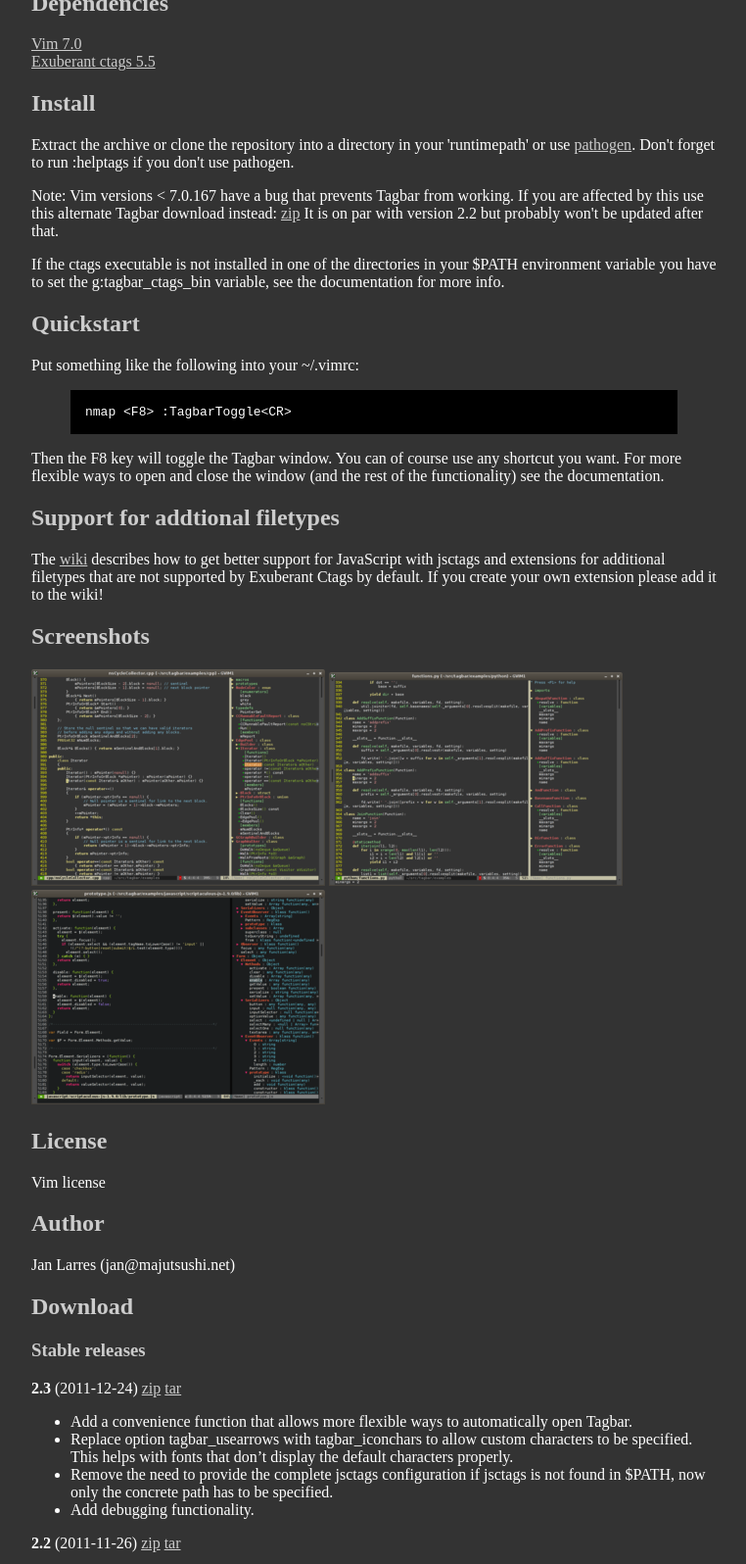
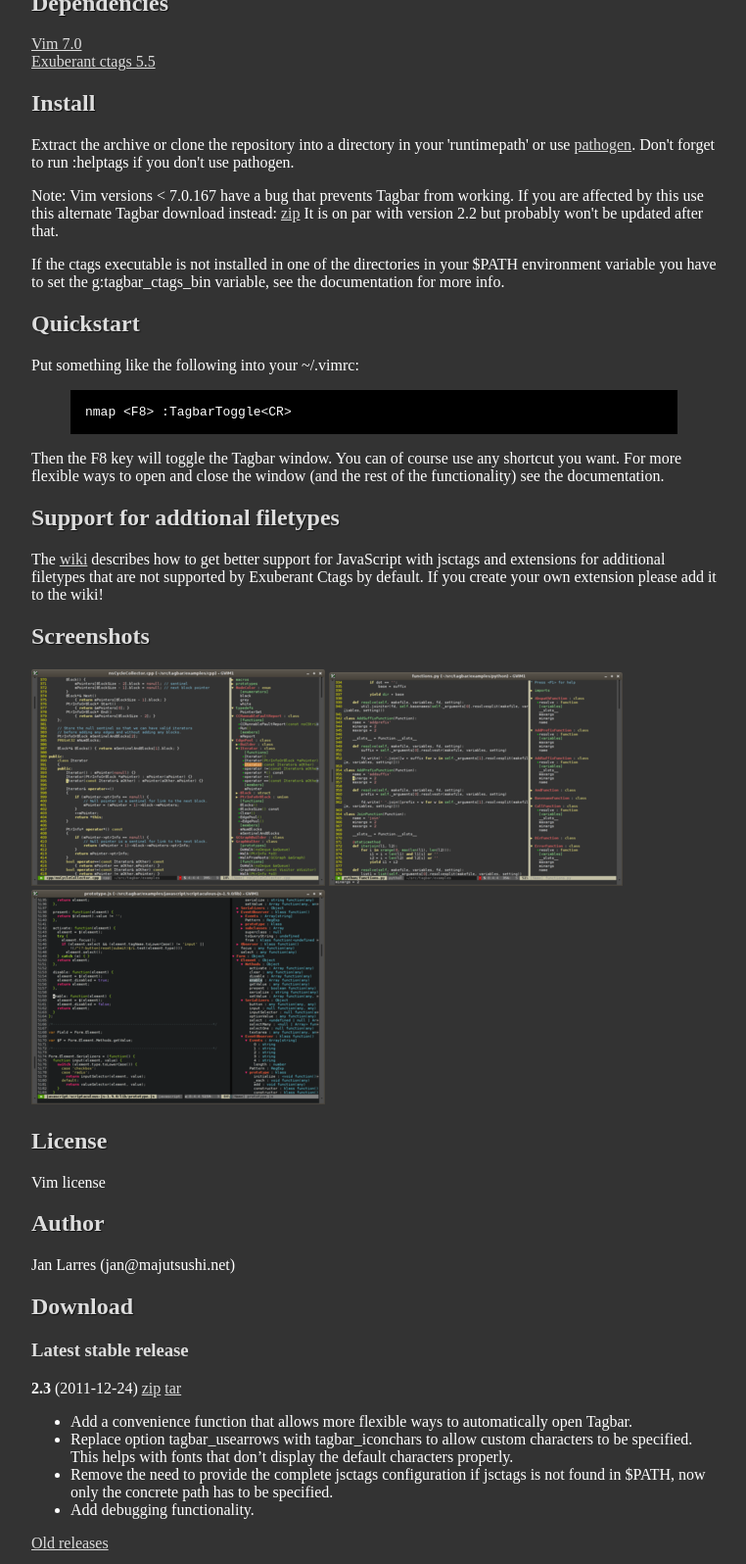
Before and after one commit to preservim/tagbar, a Jekyll site: the page built from index.html, in a window 1280 px wide, cut to the strip 324-1920 px from the top of the page. Shown: the whole strip at 98% size, without its empty margins (258-1020 px from the left). Built offline with Jekyll 4.4.1, drawn with Linux system fonts in a browser that asks for light colours; Markdown is read by kramdown in place of the engine named in the settings; some of the changed text lies outside the part shown.

Commit message:
Small adjustments to website

```diff
--- a/_layouts/default.html
+++ b/_layouts/default.html
@@ -16,12 +16,17 @@
                 margin: 0 auto;
                 width: 700px;
             }
-            h1 { font-size: 3.8em; color: #cccccc; margin-bottom: 3px; }
+            h1 {
+                font-size: 3.8em;
+                color: #dddddd;
+                margin-bottom: 3px;
+                text-shadow: #111111 3px 3px 1px;
+            }
             h1 .small { font-size: 0.4em; }
             h1 a { text-decoration: none }
-            h2 { font-size: 1.5em; color: #cccccc; }
-            h3 { text-align: left; color: #cccccc; }
-            a { color: #cccccc; }
+            h2 { font-size: 1.5em; color: #dddddd; text-shadow: #111111 1px 1px 1px; }
+            h3 { text-align: left; color: #dddddd; }
+            a { color: #dddddd; }
             .description { font-size: 1.2em; margin-bottom: 30px; margin-top: 30px; font-style: italic;}
             .download { float: right; }
             pre { background: #000; color: #fff; padding: 15px;}
--- a/index.html
+++ b/index.html
@@ -84,9 +84,9 @@
     <p>Jan Larres (jan@majutsushi.net)</p>
 
     <h2>Download</h2>
-    <h3>Stable releases</h3>
+    <h3>Latest stable release</h3>
 
-    {% for post in site.posts %}
+    {% for post in site.posts limit:1 %}
 
     <span style="font-weight:bold">{{ post.title }}</span> ({{ post.date | date:"%Y-%m-%d" }})
     <a href="http://github.com/majutsushi/tagbar/zipball/v{{ post.title }}">zip</a>
@@ -95,6 +95,8 @@
         {{ post.content }}
 
     {% endfor %}
+
+    <a href="archive.html">Old releases</a>
 
     <h3>Latest source</h3>
     <p>
```
Also changed, not shown: archive.html (added, +22 -0 lines).
